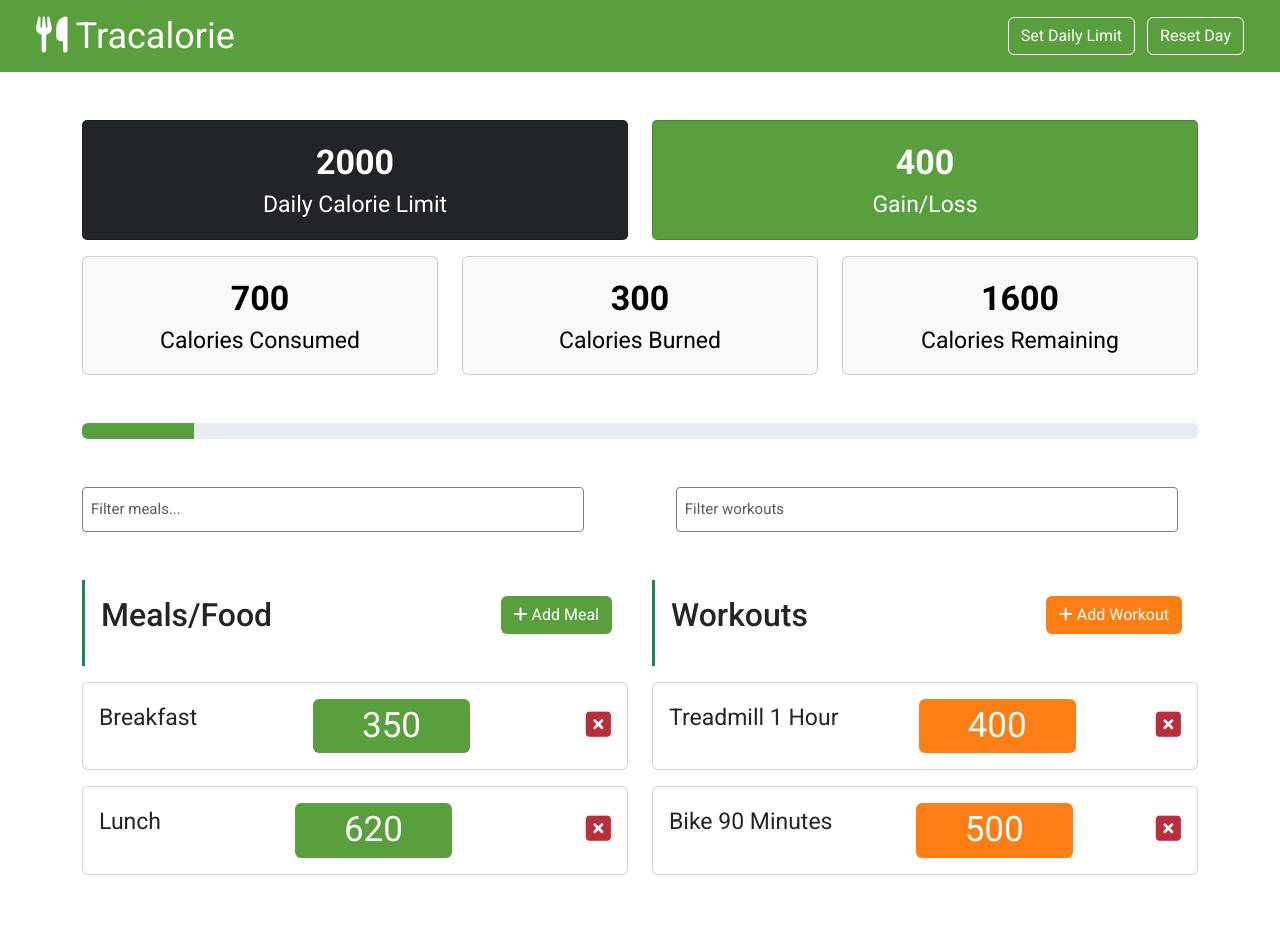
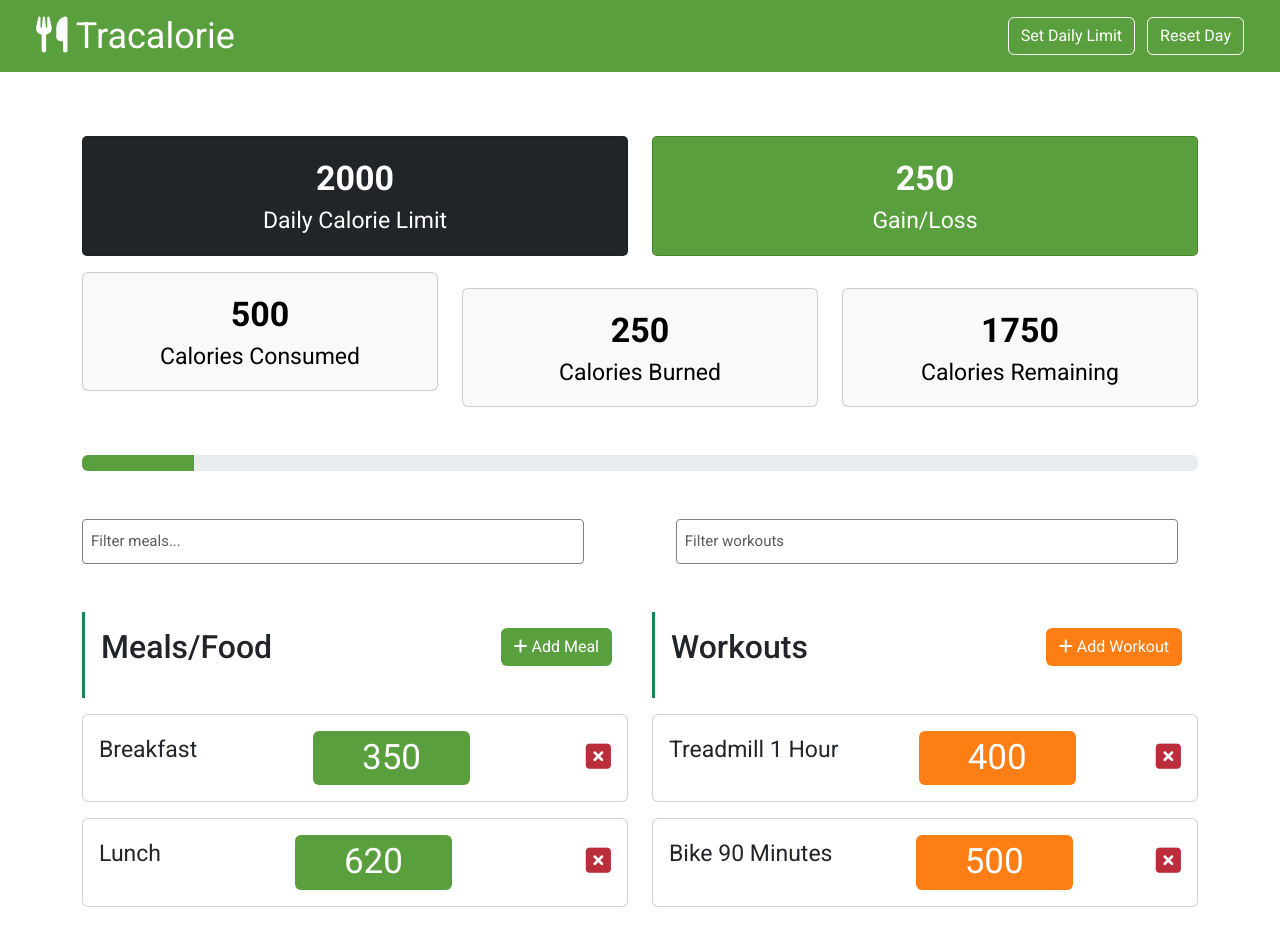
Before and after one commit to LisaMure/tracalorie-app, a plain HTML site: page index.html in a window 1280 px wide. Before the commit the page ends 923 px from the top, so only its background shows below. Drawn offline with nearby package versions, Linux system fonts and the light colour scheme.

Commit message:
Created a classes for the calorie tracker, the meal and the workout. Created methods to display the stats in the UI

```diff
--- a/app.js
+++ b/app.js
@@ -0,0 +1,90 @@
+class CalorieTracker {
+    constructor() {
+        this._calorieLimit = 2000;
+        this._totalCalories = 0;
+        this._meals = [];
+        this._workouts = []
+
+        this._displayCalorieLimit()
+        this._displayTotalCalories()
+
+    }
+
+    addMeal(meal) {
+        this._meals.push(meal)
+        this._totalCalories += meal.calories
+        this._render()
+    }
+
+    addWorkout(workout) {
+        this._workouts.push(workout)
+        this._totalCalories -= workout.calories
+        this._render()
+    }
+
+    _displayCalorieLimit() {
+        const calorieLimitEl = document.getElementById("calorie-limit")
+
+        calorieLimitEl.innerHTML = this._calorieLimit
+    }
+
+    _displayTotalCalories() {
+        const totalCaloriesEl = document.getElementById("calorie-total")
+
+        totalCaloriesEl.innerHTML = totalCaloriesEl.innerHTML = this._totalCalories;
+    }
+
+    _displayCaloriesConsumed() {
+        const caloriesConsumed = document.getElementById("calories-consumed")
+
+        const totalCalories = this._meals.reduce((total, meal) => total + meal.calories, 0)
+
+        caloriesConsumed.innerHTML = totalCalories
+    }
+
+    _displayCaloriesBurned() {
+        const caloriesBurned = document.getElementById("calories-burned")
+
+        const totalCalories = this._workouts.reduce((total, workout) => total + workout.calories, 0)
+
+        caloriesBurned.innerHTML = totalCalories
+    }
+
+    _displayCaloriesRemaining() {
+        const caloriesRemaining = document.getElementById("calories-remaining")
+
+        const remainingCalories = this._calorieLimit - this._totalCalories;
+
+        caloriesRemaining.innerHTML = remainingCalories;
+    }
+
+  _render() {
+    this._displayCalorieLimit()
+    this._displayTotalCalories()
+    this._displayCaloriesConsumed()
+    this._displayCaloriesBurned()
+    this._displayCaloriesRemaining()
+  }
+}
+
+class Meal {
+   constructor(meal, calories) {
+    this.id =  this.id = Math.random().toString(16).slice(2);
+    this.meal = meal;
+    this.calories = calories
+   }
+}
+
+class Workout {
+    constructor(workout, calories) {
+    this.id =  this.id = Math.random().toString(16).slice(2);
+    this.workout = workout;
+    this.calories = calories
+    }
+}
+
+const tracker = new CalorieTracker()
+const breakfast = new Meal("Breakfast", 500)
+tracker.addMeal(breakfast)
+const jog = new Workout("Jog", 250)
+tracker.addWorkout(jog)
--- a/index.html
+++ b/index.html
@@ -1,14 +1,15 @@
-<!doctype html>
+<!DOCTYPE html>
 <html lang="en">
   <head>
     <meta charset="utf-8">
     <meta name="viewport" content="width=device-width, initial-scale=1">
-    <title>Tracalorie App</title>
     <link href="https://cdn.jsdelivr.net/npm/bootstrap@5.3.3/dist/css/bootstrap.min.css" rel="stylesheet" integrity="sha384-QWTKZyjpPEjISv5WaRU9OFeRpok6YctnYmDr5pNlyT2bRjXh0JMhjY6hW+ALEwIH" crossorigin="anonymous">
     <link rel="preconnect" href="https://fonts.googleapis.com">
     <link rel="preconnect" href="https://fonts.gstatic.com" crossorigin>
     <link rel="stylesheet" href="styles.css">
     <script src="https://kit.fontawesome.com/c38dce8968.js" crossorigin="anonymous"></script>
+    <link rel="icon" type="image/png" href="favicon.png" />
+    <title>Tracalorie App</title>
   </head>
 
   <body>
@@ -50,7 +51,7 @@
 
         <section class="calories-container">
         <div class="row calories">
-          <div class="col-sm-6">
+          <div class="col-md-6 mt-3">
             <div class="card calorie-limit">
                 <div class="card-body">
                     <div id="calorie-limit" class="calorie-amount">2000</div>
@@ -58,10 +59,10 @@
                 </div>
             </div>
           </div>
-          <div class="col-sm-6">
+          <div class="col-md-6 mt-3">
             <div class="card calorie-gain">
                 <div class="card-body">
-                    <div id="calorie-gain" class="calorie-amount">400</div>
+                    <div id="calorie-total" class="calorie-amount">400</div>
             <div class="calorie-description">Gain/Loss</div>
                 </div>
             </div>
@@ -69,26 +70,26 @@
         </div>
 
 <div class="row mt-3">
-    <div class="col-sm-4">
+    <div class="col-md-4">
         <div class="card text-bg-light">
             <div class="card-body">
-                <div id="calorie-consumed" class="calorie-amount">700</div>
+                <div id="calories-consumed" class="calorie-amount">700</div>
             <div class="calorie-description">Calories Consumed</div>
             </div>
         </div>
     </div>
-    <div class="col-sm-4">
+    <div class="col-md-4 mt-3">
         <div class="card text-bg-light">
             <div class="card-body">
-                <div id="calorie-burned" class="calorie-amount">300</div>
+                <div id="calories-burned" class="calorie-amount">300</div>
             <div class="calorie-description">Calories Burned</div>
             </div>
         </div>
     </div>
-    <div class="col-sm-4">
+    <div class="col-md-4 mt-3">
         <div class="card text-bg-light">
             <div class="card-body">
-                <div id="calorie-remaining" class="calorie-amount">1600</div>
+                <div id="calories-remaining" class="calorie-amount">1600</div>
             <div class="calorie-description">Calories Remaining</div>
             </div>
         </div>
@@ -218,5 +219,6 @@
 
 
     <script src="https://cdn.jsdelivr.net/npm/bootstrap@5.3.3/dist/js/bootstrap.bundle.min.js" integrity="sha384-YvpcrYf0tY3lHB60NNkmXc5s9fDVZLESaAA55NDzOxhy9GkcIdslK1eN7N6jIeHz" crossorigin="anonymous"></script>
+    <script src="app.js"></script>
   </body>
 </html>
```
Also changed, not shown: favicon.png (added).
